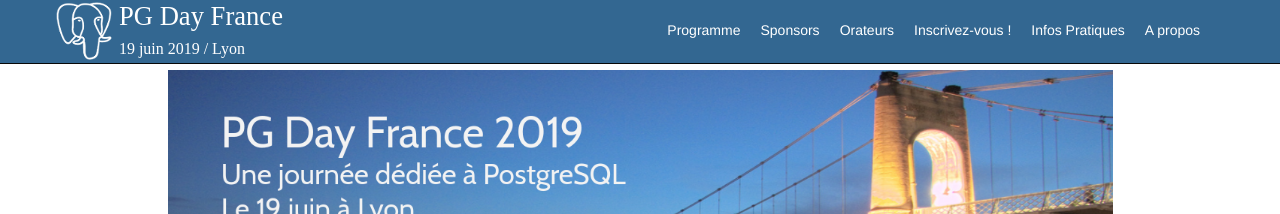
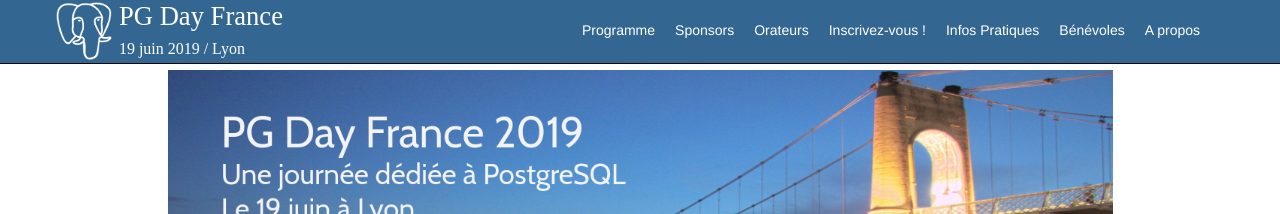
Before and after one commit to postgresqlfr/2024.pgday.fr, a Jekyll site: the page built from index.html, in a window 1280 px wide. Shown: the top 214 px of the page. Built offline with Jekyll 4.4.1, drawn with Linux system fonts in a browser that asks for light colours.

Commit message:
Ajout de la page bénévoles dans le menu

```diff
--- a/_layouts/1colonne.html
+++ b/_layouts/1colonne.html
@@ -46,6 +46,7 @@
             <!-- <li><a href="contribuer">Participez !</a></li> -->
             <!-- <li><a href="codedeconduite">CoC</a></li> -->
             <li><a href="information">Infos Pratiques</a></li>
+            <li><a href="benevoles">Bénévoles</a></li>
             <!--<li><a href="contact">Contact</a></li>-->
             <li><a href="apropos">A propos</a></li>
           </ul>
--- a/_layouts/default.html
+++ b/_layouts/default.html
@@ -47,6 +47,7 @@
             <li><a href="information">Infos Pratiques</a></li>
             <!--<li><a href="codedeconduite">CoC</a></li>-->
             <!--<li><a href="contact">Contact</a></li>-->
+            <li><a href="benevoles">Bénévoles</a></li>
             <li><a href="apropos">A propos</a></li>
           </ul>
         </div>
```
